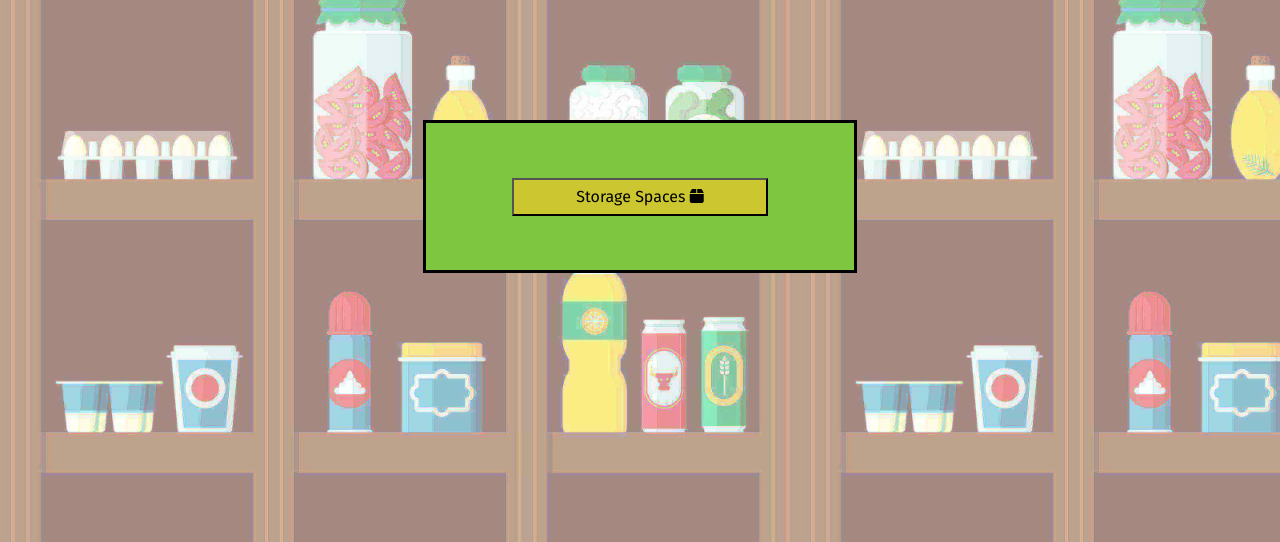
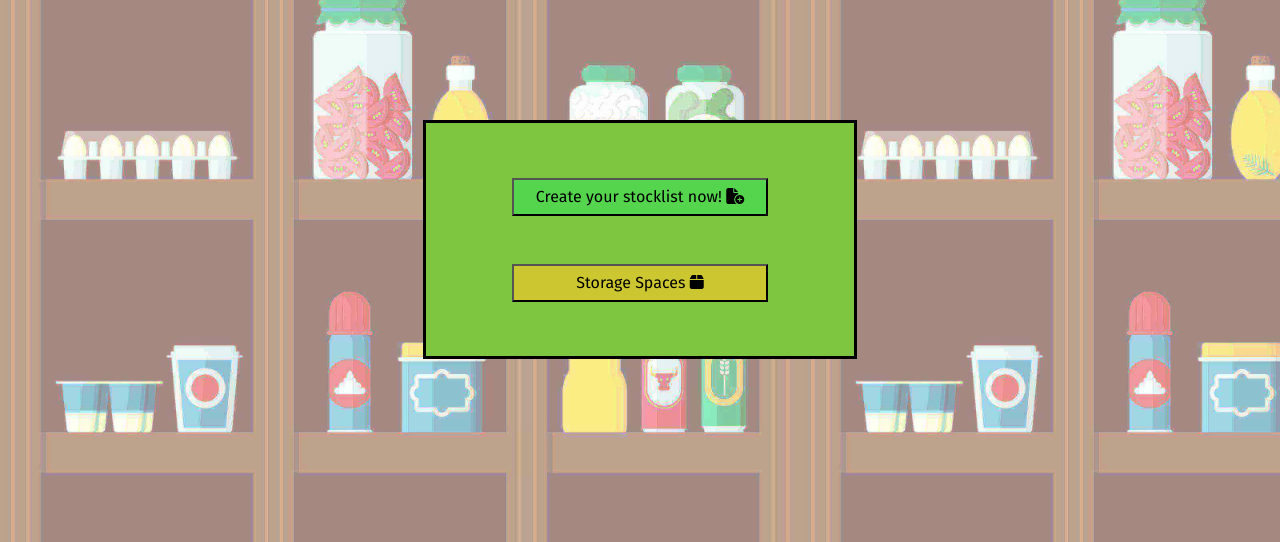
Before and after one commit to WojtekKamilowski/CI_PP4_MPN, a Django app: page /list/ in a window 1280 px wide. Shown: the part 74-616 px from the top of the page. Run offline with Django 4.2, Linux system fonts and the light colour scheme; the visitor is signed in with stand-in values (Sample User, id 1); data that the repository does not hold is empty; some libraries are stand-ins or nearby versions.

Commit message:
Add empty for stocklist & ifelse for list_image

```diff
--- a/templates/list.html
+++ b/templates/list.html
@@ -7,7 +7,15 @@
     <div class="col-xl-4 col-lg-6 col-md-8 col-sm-10 container-md main-box d-flex flex-column">
         {% for stocklist in stocklist_list %}
         <h2 class="text-center mt-5" id="stocklist-name"> {{ stocklist.name }} <a href="#"><i class="fa-solid fa-pen-to-square"></i></a></h2>
-        <img src="{{ stocklist.list_image.url }}" text="center" alt="{{ stocklist.name }} image">
+        {% if "placeholder" in stocklist.list_image.url %}
+        <img src="https://res.cloudinary.com/dwczzqdrv/image/upload/v1680766117/zero-waste-g55833f373_640_bjge74.jpg" text="center" alt="default stocklist image" class="mt-4">
+        {% else %}
+        <img src=" {{ stocklist.list_image.url }} " text="center" alt="{{ stocklist.name }} image" class="mt-4">
+        {% endif %}
+        {% empty %}
+        <div class="mt-5 d-flex justify-content-center">
+            <a href="#" class="text-decoration-none"><button class="cst-bg-green storage-spaces-btn">Create your stocklist now! <i class="fa-solid fa-file-circle-plus"></i></button></a>
+        </div>
         {% endfor %}
         <div class="my-5 d-flex justify-content-center">
             <a href="{% url 'spaces' %}" class="text-decoration-none"><button class="cst-bg-yellow storage-spaces-btn">Storage Spaces <i class="fa-solid fa-box"></i></button></a>
```
Also changed, not shown: README.md.
